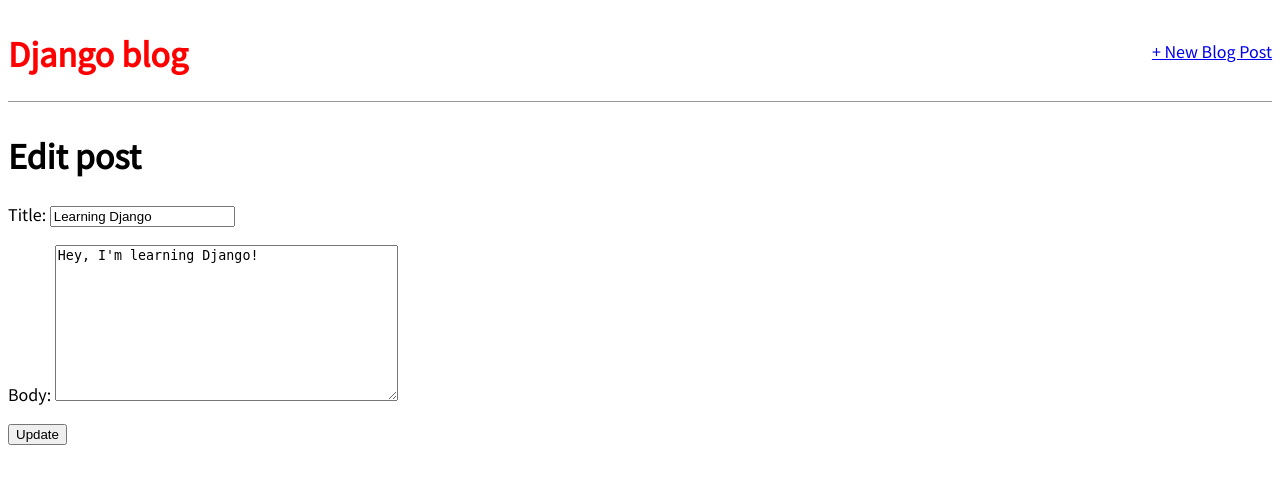
After one commit to nirmalpillai17/blog-app, a Django app: page /post/2/edit/ in a window 1280 px wide. The commit adds this page. Shown: the top 484 px of the page. Run offline with Django 4.2, Linux system fonts and the light colour scheme; data comes from the database, SQL or seed files in the repository; both versions use the stored data as it was after the commit.

Commit message:
added edit and delete

```diff
--- a/blog/urls.py
+++ b/blog/urls.py
@@ -1,8 +1,17 @@
 from django.urls import path
 
-from .views import BlogListView, BlogDetailView
+from .views import (
+    BlogListView,
+    BlogDetailView,
+    BlogCreateView,
+    BlogUpdateView,
+    BlogDeleteView,
+)
 
 urlpatterns = [
     path("", BlogListView.as_view(), name="home"),
     path("post/<int:pk>/", BlogDetailView.as_view(), name="post_detail"),
+    path("post/new/", BlogCreateView.as_view(), name="post_new"),
+    path("post/<int:pk>/edit/", BlogUpdateView.as_view(), name="post_edit"),
+    path("post/<int:pk>/delete/", BlogDeleteView.as_view(), name="post_delete"),
 ]
--- a/blog/views.py
+++ b/blog/views.py
@@ -1,11 +1,32 @@
 from django.views.generic import ListView, DetailView
+from django.views.generic.edit import CreateView, UpdateView, DeleteView
+from django.urls import reverse_lazy
 
 from .models import Post
+
 
 class BlogListView(ListView):
     model = Post
     template_name = "home.html"
 
+
 class BlogDetailView(DetailView):
     model = Post
     template_name = "post_detail.html"
+
+
+class BlogCreateView(CreateView):
+    model = Post
+    template_name = "post_new.html"
+    fields = ["title", "author", "body"]
+
+
+class BlogUpdateView(UpdateView):
+    model = Post
+    template_name = "post_edit.html"
+    fields = ["title", "body"]
+
+class BlogDeleteView(DeleteView):
+    model = Post
+    template_name = "post_delete.html"
+    success_url = reverse_lazy("home")
--- a/templates/base.html
+++ b/templates/base.html
@@ -10,11 +10,15 @@
 </head>
 
 <body>
-    <header>
-        <h1><a href="{% url 'home' %}">Django blog</a></h1>
-    </header>
-
     <div>
+        <header>
+            <div class="nav-left">
+                <h1><a href="{% url 'home' %}">Django blog</a></h1>
+            </div>
+            <div class="nav-right">
+                <a href="{% url 'post_new' %}">+ New Blog Post</a>
+            </div>
+        </header>
         {% block content %}
         {% endblock content %}
     </div>
--- a/templates/post_detail.html
+++ b/templates/post_detail.html
@@ -7,4 +7,6 @@
     <h2>{{ post.title }}</h2>
     <p>{{ post.body }}</p>
 </div>
+<p><a href="{% url 'post_edit' post.pk %}">+ Edit Blog Post</a></p>
+<p><a href="{% url 'post_delete' post.pk %}">+ Delete Blog Post</a></p>
 {% endblock content %}
--- /dev/null
+++ b/templates/post_edit.html
@@ -0,0 +1,11 @@
+<!-- templates/post_edit.html -->
+
+{% extends "base.html" %}
+{% block content %}
+<h1>Edit post</h1>
+<form action="" method="post">
+    {% csrf_token %}
+    {{ form.as_p }}
+    <input type="submit" value="Update">
+</form>
+{% endblock content %}
```
Also changed, not shown: templates/post_delete.html (added, +11 -0 lines), templates/post_new.html (added, +12 -0 lines), db.sqlite3.
